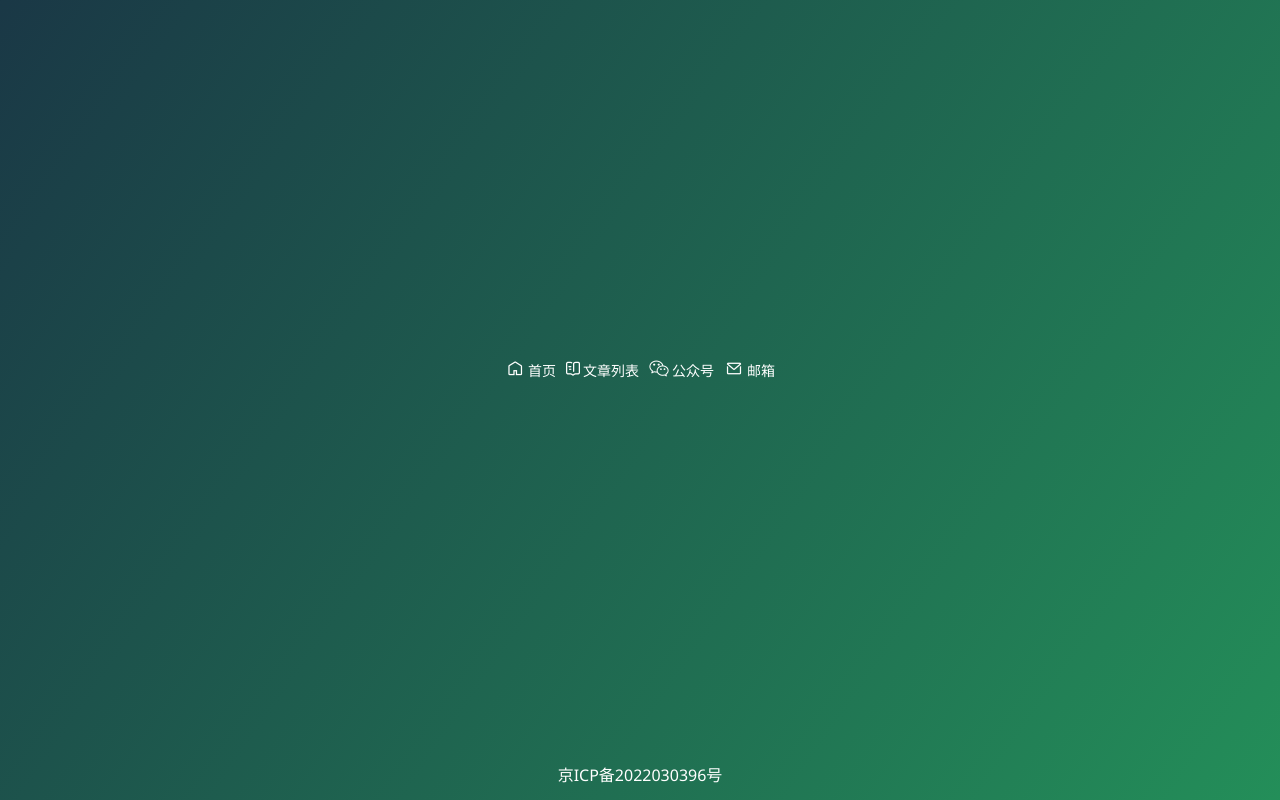
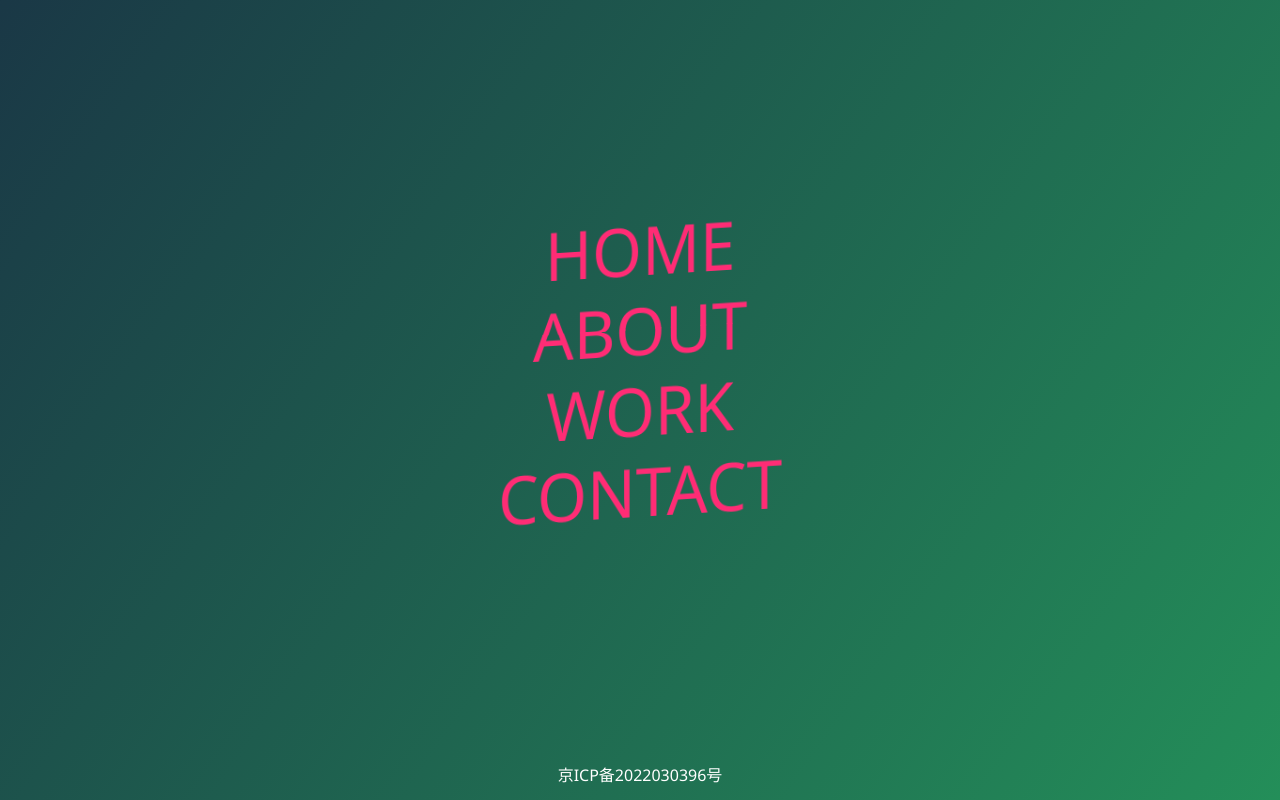
Before and after one commit to jc9135/MyBlogProject, a Nuxt app in the folder web/: page / in a window 1280 px wide. Built offline with nearby package versions, Linux system fonts and the light colour scheme.

Commit message:
🐞 fix:首页样式调整

```diff
--- a/web/app.vue
+++ b/web/app.vue
@@ -3,7 +3,6 @@
 </template>
 <script lang="ts" setup>
 import mousemove from '~~/utils/mousemove'
-const mainRef = ref(null)
 onMounted(() => {
   const ele = document.body
   mousemove(ele)
--- a/web/pages/index.vue
+++ b/web/pages/index.vue
@@ -1,7 +1,7 @@
 <template>
   <div class="home">
     <div class="main-menu">
-      <div class="menu-top">
+      <!-- <div class="menu-top">
         <div class="menu-item">
           <div class="iconfont">&#xe7a7;</div>
           <div>首页</div>
@@ -18,6 +18,30 @@
           <div class="iconfont">&#xe74f;</div>
           <div>邮箱</div>
         </div>
+      </div> -->
+      <div class="Menu">
+        <ul class="Menu-list" data-offset="10">
+          <li class="Menu-list-item" data-offset="20" onclick>
+            Home
+            <span class="Mask"><span>Home</span></span>
+            <span class="Mask"><span>Home</span></span>
+          </li>
+          <li class="Menu-list-item" data-offset="16" onclick>
+            About
+            <span class="Mask"><span>About</span></span>
+            <span class="Mask"><span>About</span></span>
+          </li>
+          <li class="Menu-list-item" data-offset="12" onclick>
+            Work
+            <span class="Mask"><span>Work</span></span>
+            <span class="Mask"><span>Work</span></span>
+          </li>
+          <li class="Menu-list-item" data-offset="8" onclick>
+            Contact
+            <span class="Mask"><span>Contact</span></span>
+            <span class="Mask"><span>Contact</span></span>
+          </li>
+        </ul>
       </div>
     </div>
     <a href="https://beian.miit.gov.cn" target="_blank" class="footer"
@@ -41,6 +65,11 @@ const getBlogData = async () => {
 </script>
 
 <style scoped lang="scss">
+$perspective: 60rem;
+$font-size: 4.25rem;
+$split-position: 49%;
+$split-thickness: 4px;
+$split-color: #ff2c75;
 @keyframes bgposition {
   0% {
     background-position-x: 0;
@@ -77,32 +106,108 @@ const getBlogData = async () => {
     height: 18.75rem;
     display: flex;
     align-items: center;
+    justify-content: center;
 
-    .menu-top {
+    // === Menu <ul> =====
+    .Menu-list {
+      font-size: $font-size;
+      line-height: 1.2;
+      text-transform: uppercase;
+      text-align: center;
       display: flex;
-      justify-content: center;
-      width: 100%;
-      color: #fff;
-      .menu-item {
-        margin: 0.3125rem;
-        cursor: pointer;
-        font-size: 0.875rem;
-        display: flex;
-        align-items: center;
-        div {
-          display: inline-block;
-          height: 100%;
-        }
-        .iconfont {
-          font-size: 1.25rem;
-          line-height: 1.125rem;
-          margin-right: 0.1875rem;
-        }
-        .articel {
-          font-size: 0.875rem;
-        }
+      flex-direction: column;
+      align-items: center;
+      transform: rotateX(-10deg) rotateY(20deg); // overwritten by JS
+    }
+
+    // === Menu item =====
+    .Menu-list-item {
+      position: relative;
+      color: transparent;
+      cursor: pointer;
+
+      // === Split Line =====
+      &::before {
+        content: '';
+        display: block;
+        position: absolute;
+        top: $split-position;
+        left: -10%;
+        right: -10%;
+        height: $split-thickness;
+        border-radius: $split-thickness;
+        margin-top: -($split-thickness / 2);
+        background: $split-color;
+        transform: scale(0);
+        transition: transform 0.8s cubic-bezier(0.16, 1.08, 0.38, 0.98);
+        z-index: 1;
       }
     }
+
+    // === Top/bottom mask =====
+    .Mask {
+      display: block;
+      position: absolute;
+      overflow: hidden;
+      color: $split-color;
+      top: 0;
+      height: $split-position;
+      transition: all 0.8s cubic-bezier(0.16, 1.08, 0.38, 0.98);
+
+      span {
+        display: block;
+      }
+    }
+
+    // === Bottom mask specific =====
+    .Mask + .Mask {
+      top: $split-position - 0.1;
+      height: 100 - $split-position + 0.1;
+
+      span {
+        transform: translateY(-$split-position);
+      }
+    }
+
+    // === Where the fun stuff happens =====
+    .Menu-list-item:hover,
+    .Menu-list-item:active {
+      .Mask {
+        color: #fff;
+        transform: skewX(12deg) translateX(5px);
+      }
+      .Mask + .Mask {
+        transform: skewX(12deg) translateX(-5px);
+      }
+      &::before {
+        transform: scale(1);
+      }
+    }
+    // .menu-top {
+    //   display: flex;
+    //   justify-content: center;
+    //   width: 100%;
+    //   color: #fff;
+    //   .menu-item {
+    //     margin: 0.3125rem;
+    //     cursor: pointer;
+    //     font-size: 0.875rem;
+    //     display: flex;
+    //     align-items: center;
+    //     div {
+    //       display: inline-block;
+    //       height: 100%;
+    //     }
+    //     .iconfont {
+    //       font-size: 1.25rem;
+    //       line-height: 1.125rem;
+    //       margin-right: 0.1875rem;
+    //     }
+    //     .articel {
+    //       font-size: 0.875rem;
+    //     }
+    //   }
+    // }
   }
   .footer {
     height: 3.125rem;
--- a/web/utils/mousemove.ts
+++ b/web/utils/mousemove.ts
@@ -46,7 +46,7 @@ const mousemove = (bodyDom) => {
   // 触发mousemove函数
   function handleMouseMove(e) {
     let pageX = e.pageX
-    let pageY = e.pageY
+    let pageY = e.pageY - 20
     createBubble(pageX, pageY)
   }
 
```
